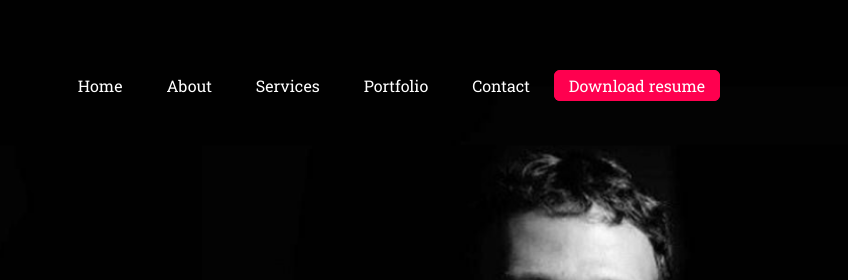
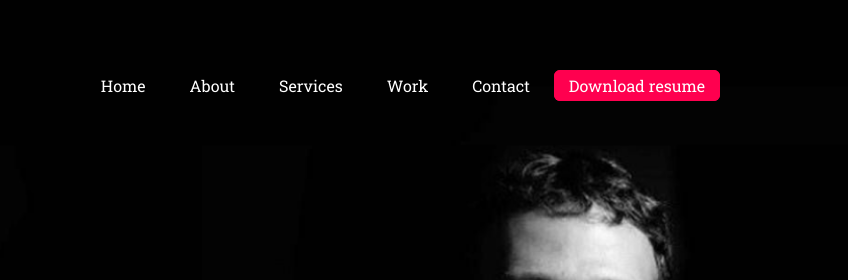
Before and after one commit to Chetankumar7602/Portfolio, a plain HTML site: page index.html in a window 1280 px wide. Shown: the top 280 px of the page, 432-1280 px from the left. Drawn offline with Linux system fonts and the light colour scheme.

Commit message:
Modified HTML

```diff
--- a/index.html
+++ b/index.html
@@ -19,7 +19,7 @@
                     <li onclick="scrollToSection('home')"><a href="#">Home</a></li>
                     <li onclick="scrollToSection('about')"><a href="#">About</a></li>
                     <li onclick="scrollToSection('services')"><a href="#">Services</a></li>
-                    <li onclick="scrollToSection('work')"><a href="#">Portfolio</a></li>
+                    <li onclick="scrollToSection('portfolio')"><a href="#">Work</a></li>
                     <li onclick="scrollToSection('contact')"><a href="#">Contact</a></li>
                     <!-- <li><a href="Resume_pdf.pdf" download class="onclick-resume">Download resume</a></li> -->
                         <a href="Resume_pdf.pdf" download class="btn3" target="_blank">Download resume</a>
```
